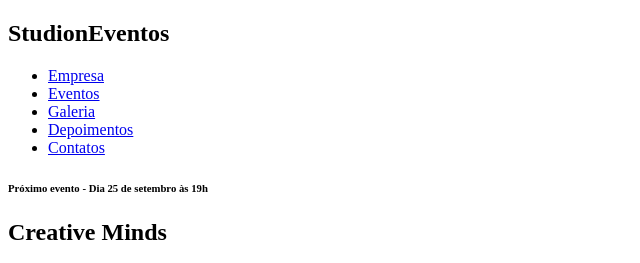
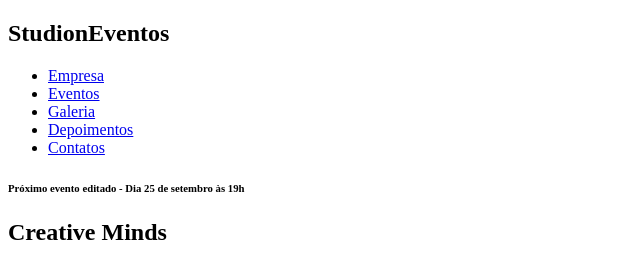
Before and after one commit to dirangel/studioOn, a website: page src/index.html in a window 1280 px wide. Shown: the top 263 px of the page, 0-640 px from the left. Drawn offline with Linux system fonts and the light colour scheme.

Commit message:
change aula-3

```diff
--- a/src/index.html
+++ b/src/index.html
@@ -41,7 +41,7 @@
         <header>
             <div id="slider">
                 <div class="slide">
-                    <h6><span>Próximo evento</span> - Dia 25 de setembro às 19h</h6>
+                    <h6><span>Próximo evento editado</span> - Dia 25 de setembro às 19h</h6>
                     <h2><span>Creative</span> Minds</h2>
                     <button>Saiba Mais</button>
                 </div>
```
